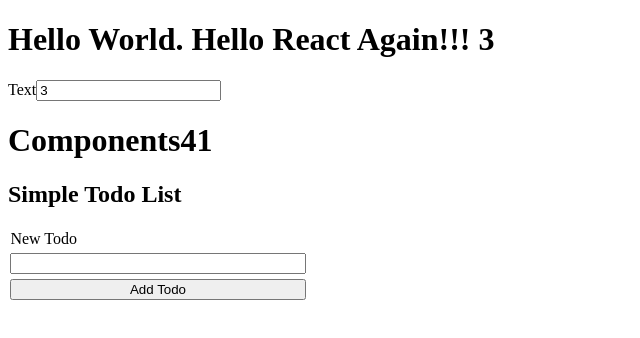
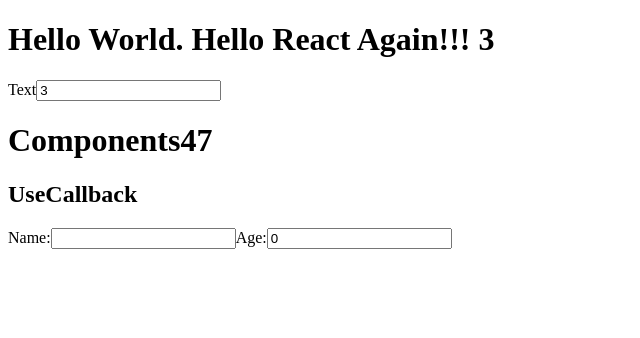
Before and after one commit to KangWoosung/react-simplified-beginner, a React (Vite) app: page / in a window 1280 px wide. Shown: the top 338 px of the page, without its empty margins (0-640 px from the left). Built offline with nearby package versions, Linux system fonts and the light colour scheme.

Commit message:
Basic Hooks 공부중...

```diff
--- a/src/App.jsx
+++ b/src/App.jsx
@@ -12,6 +12,9 @@
 import Components32 from "./versions/Components32";
 import Components37 from "./versions/Components37";
 import Components41 from "./versions/Components41";
+import Components44 from "./versions/Components44";
+import Components46 from "./versions/Components46";
+import Components47 from "./versions/Components47";
 
 const test = "";
 //  make div with class large and id with largeId
@@ -28,7 +31,7 @@
         <input id="inputId" type="number" defaultValue={3} />
       </div>
       {/* <Components11 /> */}
-      <Components41 />
+      <Components47 />
     </>
   );
 }
--- /dev/null
+++ b/src/versions/Components44.jsx
@@ -0,0 +1,55 @@
+import React from "react";
+import { useState, useEffect, useRef } from "react";
+
+/*  2023-08-30 12:46:09
+useRef 훅의 두가지 사용 용법에 대한 연습을 충분히 하자.
+1.useRef 는 모든 re-rendering 에도 consistency 한 고유값을 유지한다.
+  Re-rendering 을 발생시키지 않는 밸류를 저장할 때 사용되는데, '그렇다면 글로벌 변수와 같이 작동하는 것 아니냐' 고 반문할 수 있겠지만, useRef 에 할당된 밸류는, 펑션 컴포넌트 스코프 내에서만 유효하고 접근 가능하다.
+  앞으로 되도록, 적극적으로 활용해보자. 중요한 훅인 것 같다.
+2.useRef 는 Html DOM 요소에 대하여 anchor 기능을 한다.
+  useRef 를 anchor 로 사용하려면, useEffect 내부에서 접근해야 한다.
+  왜냐하면, DOM 이 생성된 후에 접근해야 하므로...
+*/
+
+const Components44 = () => {
+  const [name, setName] = useState("");
+  const kyleRef = useRef("Kyle");
+  const inputRef = useRef();
+
+  useEffect(() => {
+    console.log(kyleRef);
+    console.log("useEffect rendering...");
+    console.log(inputRef.current.value);
+    inputRef.current.focus();
+  });
+
+  return (
+    <div>
+      <h1>Components43</h1>
+      <label>
+        Name: {name}
+        <br />
+        <input
+          type="text"
+          name="name"
+          ref={inputRef}
+          value={name}
+          onChange={(e) => setName(e.target.value)}
+        />
+      </label>
+      <button onClick={() => (kyleRef.current = Math.random())}>
+        Change Ref Value
+      </button>
+      <button
+        onClick={() => {
+          console.log(kyleRef);
+          console.log(inputRef);
+        }}
+      >
+        Print Ref Value
+      </button>
+    </div>
+  );
+};
+
+export default Components44;
--- /dev/null
+++ b/src/versions/Components46.jsx
@@ -0,0 +1,70 @@
+import React from "react";
+import { useState, useEffect, useMemo, useRef } from "react";
+
+/*  2023-08-30 16:13:21
+useMemo 훅은, 함수연산 결과값을 Renderings 사이에서 유지하기 위해 사용한다.
+useRef 와 비슷하다고 할 수 있겠는데, useRef 가 단순 밸류를 유지한다면,
+useMemo 는 함수 전체를 보관하면서, dependency 에 변화가 생기면 함수 연산을 새로고침한다.
+리소스 절약에 도움이 될 것 같지만, useMemo 자체로도 리소스를 소모한다.
+때문에 꼭 필요한 곳에서만 사용하도록 하자.
+생각보다 자주 쓰이는 훅이다.
+
+한줄 요약:
+useRef 가 밸류를 메모해 둔다면,
+useMemo 는 펑션연산을 메모해둔다.
+디펜던시가 변경되면 펑션연산을 재연산한다.
+*/
+
+const LIST = Array(1_000_000)
+  .fill()
+  .map((_, i) => i + 1);
+
+const Components46 = () => {
+  const [query, setQuery] = useState("");
+  const [isDarkMode, setIsDarkMode] = useState(false);
+  const inputRef = useRef();
+
+  //   const filteredList = LIST.filter((n) => n.toString().includes(query));
+  const filteredList = useMemo(() => {
+    console.log("useMemo rendering...");
+    return LIST.filter((n) => n.toString().includes(query));
+  }, [query]);
+
+  console.log(filteredList.length);
+
+  useEffect(() => {
+    console.log("useEffect rendering...");
+    inputRef.current.focus();
+  });
+
+  return (
+    <div
+      style={{
+        backgroundColor: isDarkMode ? "#333" : "white",
+        color: isDarkMode ? "white" : "#333",
+      }}
+    >
+      <h1>Components46</h1>
+      <h2>UseMemo Hook</h2>
+      <label>
+        Query:
+        <input
+          type="text"
+          ref={inputRef}
+          value={query}
+          onChange={(e) => setQuery(e.target.value)}
+        />
+      </label>
+      <label>
+        <input
+          type="checkbox"
+          checked={isDarkMode}
+          onChange={(e) => setIsDarkMode(e.target.checked)}
+        />
+        Dark Mode
+      </label>
+    </div>
+  );
+};
+
+export default Components46;
--- /dev/null
+++ b/src/versions/Components47.jsx
@@ -0,0 +1,51 @@
+import React from "react";
+import { useState, useEffect, useRef, useMemo, useCallback } from "react";
+
+/*  2023-08-30 16:39:59
+useCallback 은 펑션 자체를 보관한다.
+useMemo 또한 펑션을 보관하지만, useMemo 가 퍼포먼스를 위한 펑션보관인 반면,
+useCallback 은 dependency 에 관련한다.
+
+*/
+
+const Components47 = () => {
+  const [name, setName] = useState("");
+  const [age, setAge] = useState(0);
+
+  //   function printName() {
+  //     console.log(name);
+  //   }
+  const printName = useCallback(() => {
+    console.log(name);
+  }, [name]);
+
+  useEffect(() => {
+    console.log("useEffect - rendering...");
+    printName();
+  }, [printName]);
+
+  return (
+    <div>
+      <h1>Components47</h1>
+      <h2>UseCallback</h2>
+      <label>
+        Name:
+        <input
+          type="text"
+          value={name}
+          onChange={(e) => setName(e.target.value)}
+        />
+      </label>
+      <label>
+        Age:
+        <input
+          type="number"
+          value={age}
+          onChange={(e) => setAge(e.target.value)}
+        />
+      </label>
+    </div>
+  );
+};
+
+export default Components47;
```
